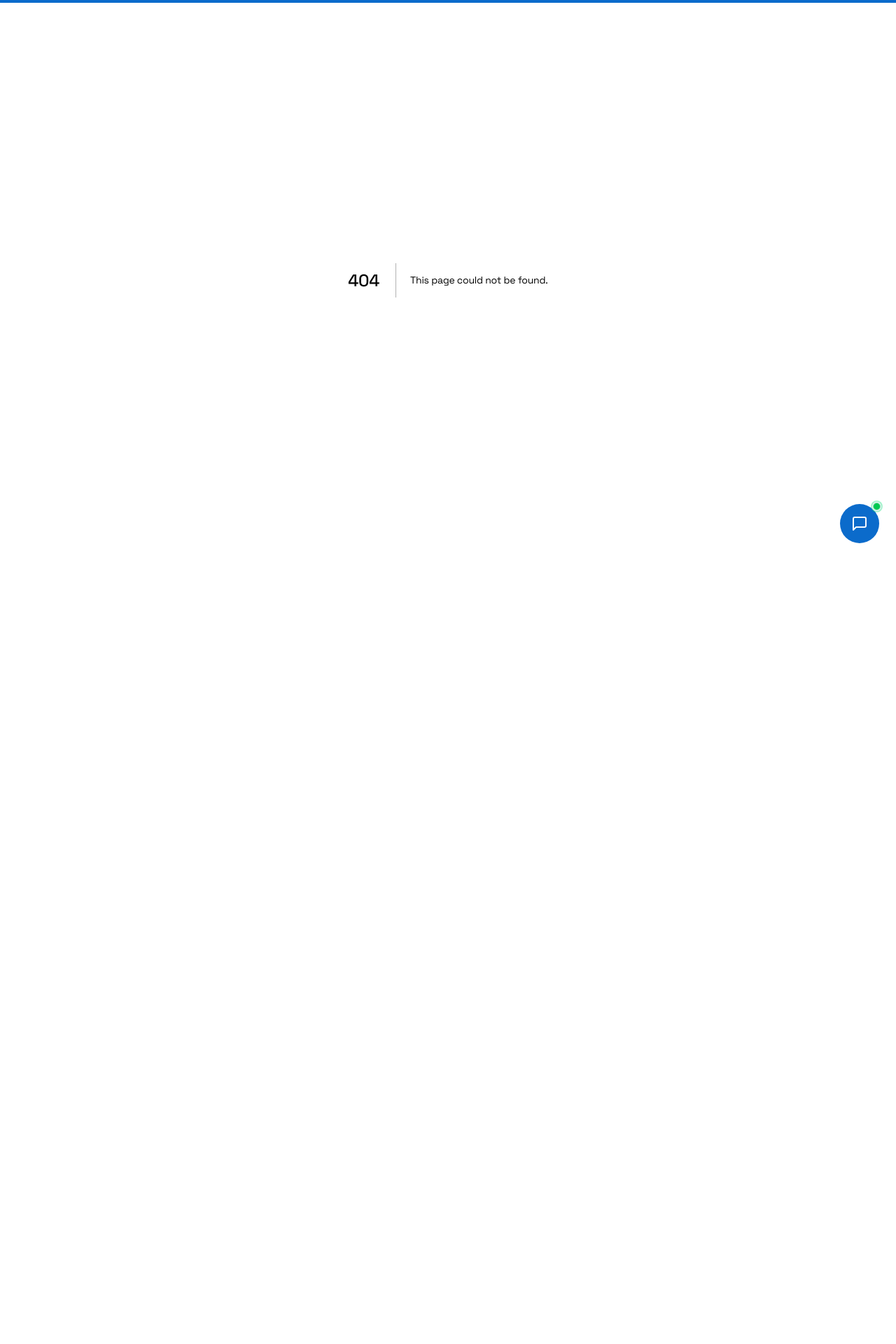
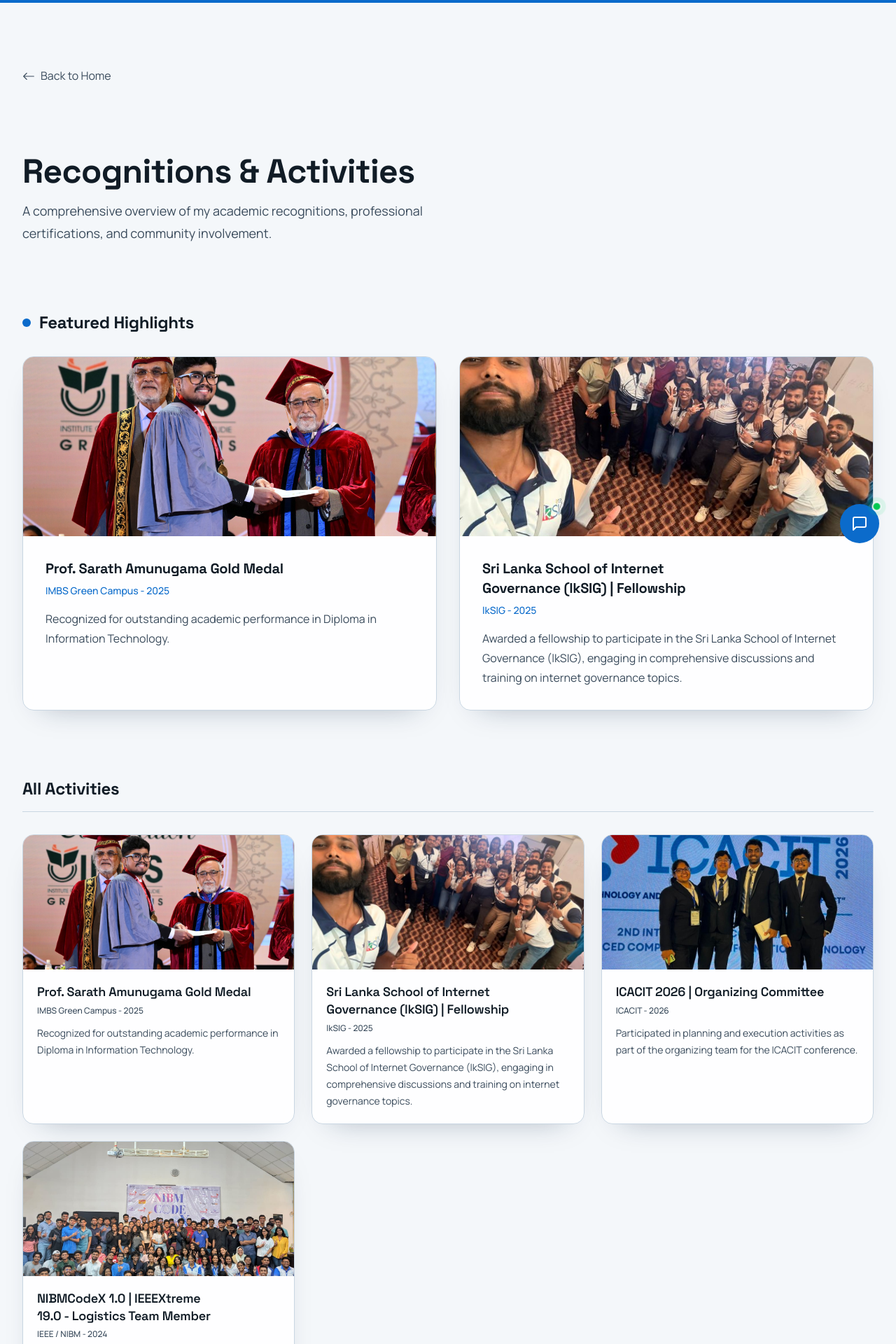
Before and after one commit to chandisarandeni/chandisarandeni-me, a Next.js app: page /recognitions in a window 1280 px wide. Before the commit this address had no page. Shown: the top 1920 px of the page at 70% size. Before the commit the page ends 800 px from the top, so only its background shows below. Built offline with nearby package versions, Linux system fonts and the light colour scheme.

Commit message:
feat: implement interactive achievements section and GitHub activity visualization on home page  ✅

```diff
--- /dev/null
+++ b/app/(portfolio)/recognitions/page.tsx
@@ -0,0 +1,135 @@
+import Image from "next/image";
+import Link from "next/link";
+import { BsArrowLeft } from "react-icons/bs";
+import achievements from "@/src/_pages/home/seeds/achievements";
+import { ContentCard } from "@/src/_pages/home/components/ContentCard";
+import { Reveal } from "@/src/_pages/home/components/Reveal";
+
+export default function RecognitionsPage() {
+  const featuredActivities = achievements.filter((a) => a.featured);
+
+  return (
+    <div className="mx-auto max-w-7xl px-6 lg:px-8 pt-16 sm:pt-24 pb-12 sm:pb-16 space-y-24">
+      {/* Navigation */}
+      <nav>
+        <Link
+          href="/"
+          className="inline-flex items-center gap-2 text-sm font-medium text-muted-fg hover:text-app-fg transition-colors"
+        >
+          <BsArrowLeft className="text-lg" />
+          Back to Home
+        </Link>
+      </nav>
+
+      {/* Header */}
+      <Reveal>
+        <header className="max-w-2xl space-y-4">
+          <h1 className="text-4xl font-bold tracking-tight text-app-fg sm:text-5xl">
+            Recognitions & Activities
+          </h1>
+          <p className="text-lg leading-8 text-muted-fg">
+            A comprehensive overview of my academic recognitions, professional certifications, and community involvement.
+          </p>
+        </header>
+      </Reveal>
+
+      {/* Featured Section */}
+      {featuredActivities.length > 0 && (
+        <section className="space-y-8">
+          <Reveal>
+            <h2 className="text-2xl font-bold text-app-fg flex items-center gap-3">
+              <span className="relative flex h-3 w-3">
+                <span className="animate-ping absolute inline-flex h-full w-full rounded-full bg-accent opacity-75"></span>
+                <span className="relative inline-flex rounded-full h-3 w-3 bg-accent"></span>
+              </span>
+              Featured Highlights
+            </h2>
+          </Reveal>
+
+          <div className="grid gap-6 sm:grid-cols-2 lg:gap-8">
+            {featuredActivities.map((item, index) => (
+              <Reveal key={`${item.title}-${index}`} className="h-full">
+                <ContentCard className="flex h-full flex-col overflow-hidden !p-0 border border-accent/20 shadow-md">
+                  {item.image && (
+                    <div className="relative h-64 w-full shrink-0 overflow-hidden bg-surface-elevated">
+                      <Image
+                        src={item.image}
+                        alt={item.title}
+                        fill
+                        className="object-cover transition-transform duration-500 hover:scale-105"
+                        sizes="(max-width: 768px) 100vw, 50vw"
+                      />
+                    </div>
+                  )}
+                  <div className="flex flex-1 flex-col p-6 sm:p-8">
+                    <h3 className="text-xl font-bold text-app-fg">{item.title}</h3>
+                    <p className="mt-2 text-sm font-medium text-accent">
+                      {[item.issuer, item.date].filter(Boolean).join(" - ")}
+                    </p>
+                    <p className="mt-4 flex-1 text-base leading-7 text-muted-fg">{item.summary}</p>
+                    {item.link && (
+                      <a
+                        href={item.link}
+                        target="_blank"
+                        rel="noreferrer noopener"
+                        className="mt-6 inline-flex text-sm font-semibold text-app-fg hover:text-accent transition-colors"
+                      >
+                        View details &rarr;
+                      </a>
+                    )}
+                  </div>
+                </ContentCard>
+              </Reveal>
+            ))}
+          </div>
+        </section>
+      )}
+
+      {/* All Activities Section */}
+      <section className="space-y-8">
+        <Reveal>
+          <h2 className="text-2xl font-bold text-app-fg border-b border-border-muted pb-4">
+            All Activities
+          </h2>
+        </Reveal>
+
+        <div className="grid gap-6 sm:grid-cols-2 lg:grid-cols-3">
+          {achievements.map((item, index) => (
+            <Reveal key={`all-${item.title}-${index}`} className="h-full">
+              <ContentCard className="flex h-full flex-col overflow-hidden !p-0">
+                {item.image && (
+                  <div className="relative h-48 w-full shrink-0 overflow-hidden bg-surface-elevated">
+                    <Image
+                      src={item.image}
+                      alt={item.title}
+                      fill
+                      className="object-cover transition-transform duration-300 hover:scale-105"
+                      sizes="(max-width: 768px) 100vw, 33vw"
+                    />
+                  </div>
+                )}
+                <div className="flex flex-1 flex-col p-5">
+                  <h3 className="text-lg font-semibold text-app-fg leading-snug">{item.title}</h3>
+                  <p className="mt-1.5 text-xs text-muted-fg font-medium">
+                    {[item.issuer, item.date].filter(Boolean).join(" - ")}
+                  </p>
+                  <p className="mt-3 flex-1 text-sm leading-6 text-muted-fg">{item.summary}</p>
+                  {item.link && (
+                    <a
+                      href={item.link}
+                      target="_blank"
+                      rel="noreferrer noopener"
+                      className="mt-4 inline-flex text-sm font-semibold text-accent hover:opacity-85 transition-opacity"
+                    >
+                      View details
+                    </a>
+                  )}
+                </div>
+              </ContentCard>
+            </Reveal>
+          ))}
+        </div>
+      </section>
+    </div>
+  );
+}
--- a/app/layout.tsx
+++ b/app/layout.tsx
@@ -34,6 +34,7 @@
 import { LenisProvider } from "@/src/components/LenisProvider";
 import { ScrollProgress } from "@/src/components/ScrollProgress";
 import { HireMePopup } from "@/src/components/HireMePopup";
+import { Footer } from "@/src/components/Footer";
 
 export default function RootLayout({
   children,
@@ -70,12 +71,13 @@
         <a href="#main-content" className="skip-link">
           Skip to content
         </a>
-        <div className="shell-root">
+        <div className="shell-root flex flex-col min-h-screen">
           <main id="main-content" className="flex-1">
             <LenisProvider>
               {children}
             </LenisProvider>
           </main>
+          <Footer />
         </div>
         <HireMePopup />
       </body>
--- a/src/_pages/home/HomePage.tsx
+++ b/src/_pages/home/HomePage.tsx
@@ -24,7 +24,7 @@
   const resolvedNavLinks = navLinks as PortfolioNavLink[];
 
   return (
-    <div className="space-y-8 sm:space-y-10 lg:space-y-12 pb-24 sm:pb-32">
+    <div className="space-y-8 sm:space-y-10 lg:space-y-12 pb-12 sm:pb-16">
       <PortfolioTopNav links={resolvedNavLinks} />
 
       {/* ============= Section Composition ============= */}
@@ -39,10 +39,8 @@
       <GithubGraphSection />
       <ExperienceSection data={experience} />
       <EducationSection data={education} />
-      <div className="space-y-2 sm:space-y-4 lg:space-y-6">
-        <AchievementsSection data={achievements} />
-        <ContactCtaSection data={contact} />
-      </div>
+      <AchievementsSection data={achievements} />
+      <ContactCtaSection data={contact} />
     </div>
   );
 }
--- a/src/_pages/home/components/AchievementsSection.tsx
+++ b/src/_pages/home/components/AchievementsSection.tsx
@@ -4,19 +4,12 @@
 import type { StaticImageData } from "next/image";
 import Image from "next/image";
 import { motion, AnimatePresence } from "framer-motion";
+import Link from "next/link";
 import { ContentCard } from "./ContentCard";
 import { HorizontalScrollCarousel } from "./HorizontalScrollCarousel";
 import { SectionShell } from "./SectionShell";
 import type { PortfolioSectionId } from "./section-nav";
-
-type AchievementItem = {
-  title: string;
-  issuer: string;
-  date: string;
-  summary: string;
-  image?: string | StaticImageData;
-  link?: string;
-};
+import type { AchievementItem } from "../seeds/achievements";
 
 type AchievementsSectionProps = {
   data: AchievementItem[];
@@ -93,6 +86,14 @@
             </div>
           ))}
         </HorizontalScrollCarousel>
+        <div className="mt-0 flex justify-center sm:mt-4">
+          <Link
+            href="/recognitions"
+            className="inline-flex items-center justify-center rounded-full bg-app-fg px-8 py-3 text-sm font-semibold text-surface transition-transform hover:scale-105 active:scale-95 shadow-md"
+          >
+            Explore All Recognitions
+          </Link>
+        </div>
       </SectionShell>
 
       <AnimatePresence>
--- a/src/_pages/home/components/GithubGraphSection.tsx
+++ b/src/_pages/home/components/GithubGraphSection.tsx
@@ -37,7 +37,7 @@
   interface Activity {
     count: number;
     date: string;
-    level: number;
+    level: 0 | 1 | 2 | 3 | 4;
     animDelay?: number;
   }
 
--- a/src/_pages/home/components/HorizontalScrollCarousel.tsx
+++ b/src/_pages/home/components/HorizontalScrollCarousel.tsx
@@ -165,7 +165,7 @@
     <div className="relative w-full">
       <div
         ref={containerRef}
-        className={`w-full overflow-hidden touch-pan-y transition-[mask-image] duration-300 pb-4 pt-4 ${isDragging ? 'cursor-grabbing select-none' : 'cursor-grab'}`}
+        className={`w-full overflow-hidden touch-pan-y transition-[mask-image] duration-300 pb-12 pt-6 ${isDragging ? 'cursor-grabbing select-none' : 'cursor-grab'}`}
         style={{
           WebkitMaskImage: maskStyle,
           maskImage: maskStyle
--- a/src/_pages/home/seeds/achievements.ts
+++ b/src/_pages/home/seeds/achievements.ts
@@ -1,22 +1,35 @@
+import type { StaticImageData } from "next/image";
 import medalImage from "../assets/achievements/PROF-SARATH_AMONUGALA_MEDAL.png";
 import icacitImage from "../assets/achievements/ICACIT_EVENT.jpg";
 import codex1Image from "../assets/achievements/NIBMCODEX 1.0.jpeg";
 import lksigImage from "../assets/achievements/LKSIG_2026.jpg";
 
-const achievements = [
+export type AchievementItem = {
+  title: string;
+  issuer: string;
+  date: string;
+  summary: string;
+  image?: string | StaticImageData;
+  link?: string;
+  featured?: boolean;
+};
+
+const achievements: AchievementItem[] = [
   {
     title: "Prof. Sarath Amunugama Gold Medal",
     issuer: "IMBS Green Campus",
     date: "2025",
     summary: "Recognized for outstanding academic performance in Diploma in Information Technology.",
-    image: medalImage
+    image: medalImage,
+    featured: true
   },
   {
     title: "Sri Lanka School of Internet Governance (lkSIG) | Fellowship",
     issuer: "lkSIG",
     date: "2025",
     summary: "Awarded a fellowship to participate in the Sri Lanka School of Internet Governance (lkSIG), engaging in comprehensive discussions and training on internet governance topics.",
-    image: lksigImage
+    image: lksigImage,
+    featured: true
   },
   /*
   {
@@ -32,14 +45,16 @@
     issuer: "ICACIT",
     date: "2026",
     summary: "Participated in planning and execution activities as part of the organizing team for the ICACIT conference.",
-    image: icacitImage
+    image: icacitImage,
+    featured: false
   },
   {
     title: "NIBMCodeX 1.0 | IEEEXtreme 19.0 - Logistics Team Member",
     issuer: "IEEE / NIBM",
     date: "2024",
     summary: "Served as a Logistics Team Member, contributing to coordination and operational support during the competition.",
-    image: codex1Image
+    image: codex1Image,
+    featured: false
   },
   /*
   {
--- /dev/null
+++ b/src/components/Footer.tsx
@@ -0,0 +1,10 @@
+export function Footer() {
+  const currentYear = new Date().getFullYear();
+  return (
+    <footer className="border-t border-border-muted bg-app-bg py-8 text-center text-sm text-muted-fg mt-auto">
+      <div className="mx-auto max-w-7xl px-6 lg:px-8">
+        <p>&copy; {currentYear} Chandisa Randeni. All rights reserved.</p>
+      </div>
+    </footer>
+  );
+}
```
